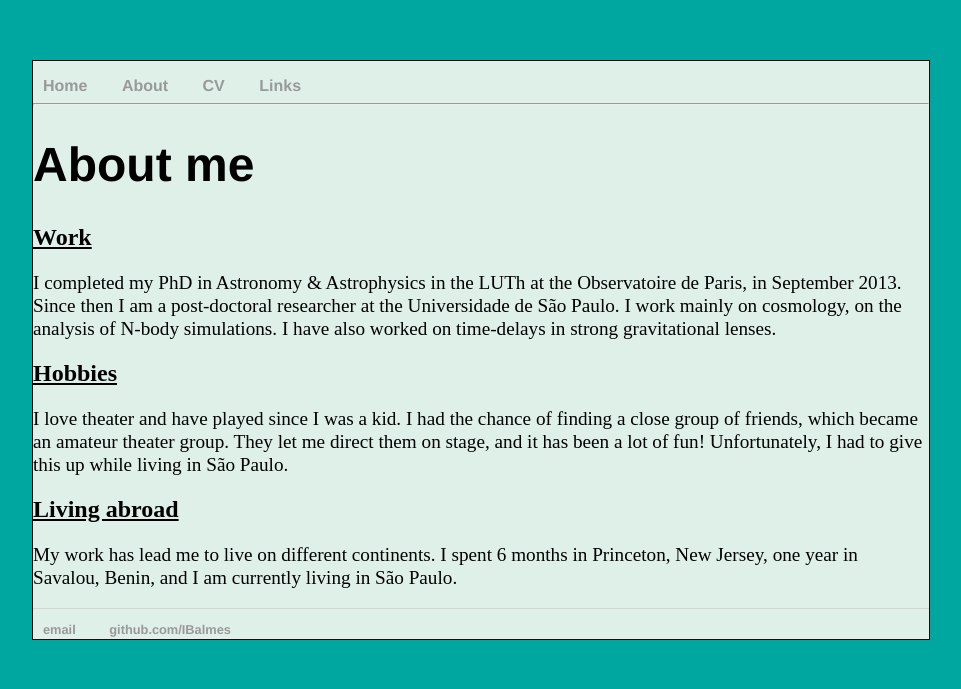
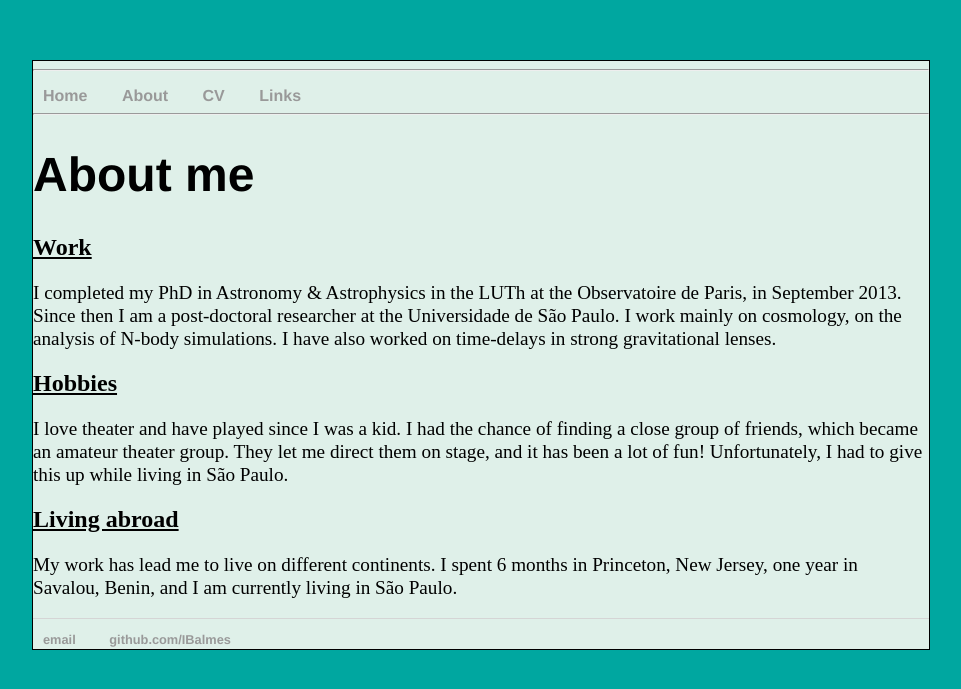
Before and after one commit to IBalmes/IBalmes.github.io, a Jekyll site: the page built from about/index.html, in a window 1280 px wide. Shown: the top 689 px of the page, without its empty margins (159-1120 px from the left). Built offline with Jekyll 4.4.1, drawn with Linux system fonts in a browser that asks for light colours.

Commit message:
Update default.html

```diff
--- a/_layouts/default.html
+++ b/_layouts/default.html
@@ -6,6 +6,7 @@
     <link rel="stylesheet" type="text/css" href="/css/main.css">
   </head>
   <body>
+    <hr />
     <nav>
       <ul>
         <li><a href="/">Home</a></li>
@@ -13,7 +14,7 @@
         <li><a href="/CV">CV</a></li>
         <li><a href="/links">Links</a></li>
       </ul>
-      <hr>
+      <hr />
     </nav>
     <div class="container">
      {{ content }}
```
